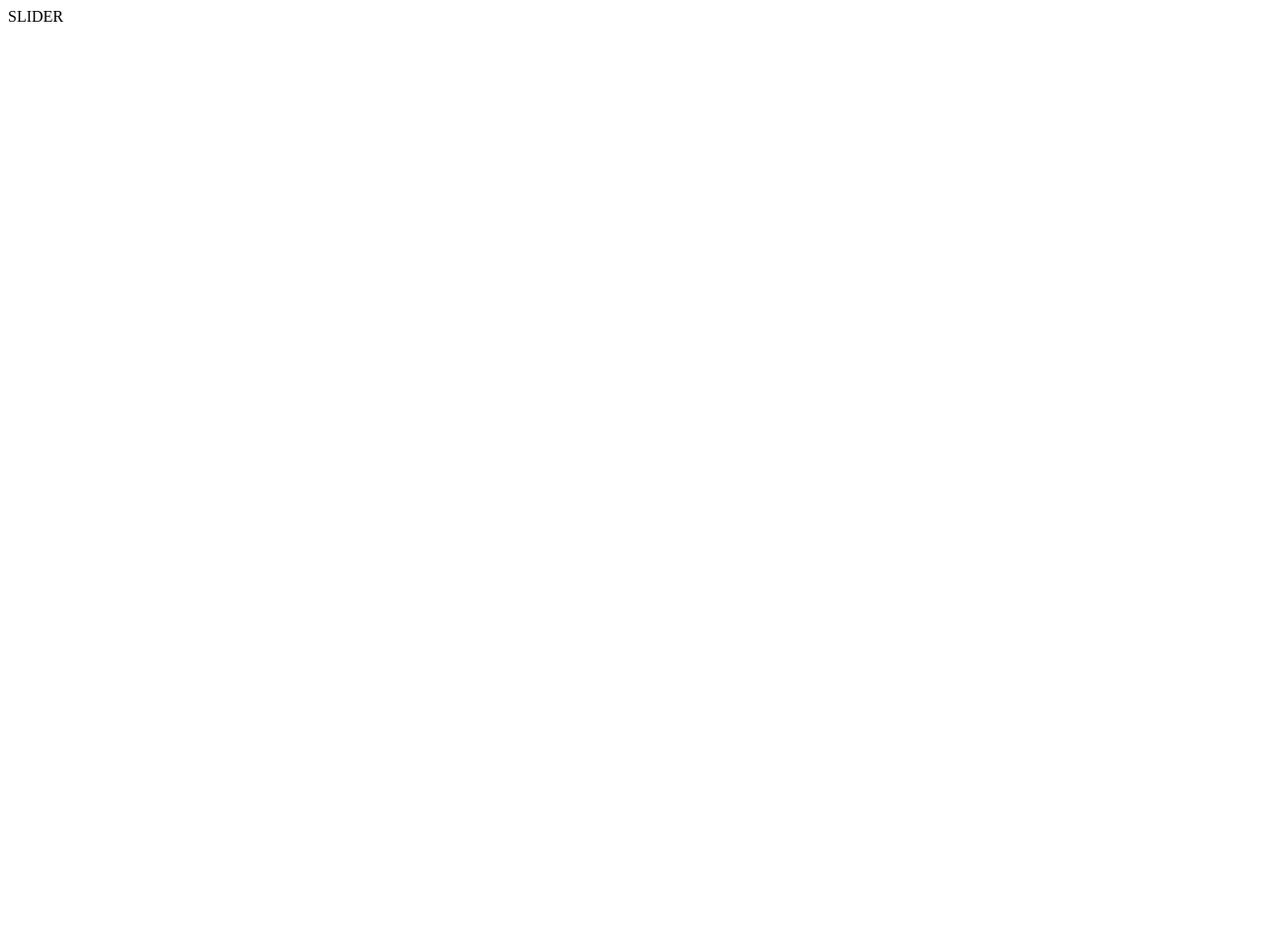
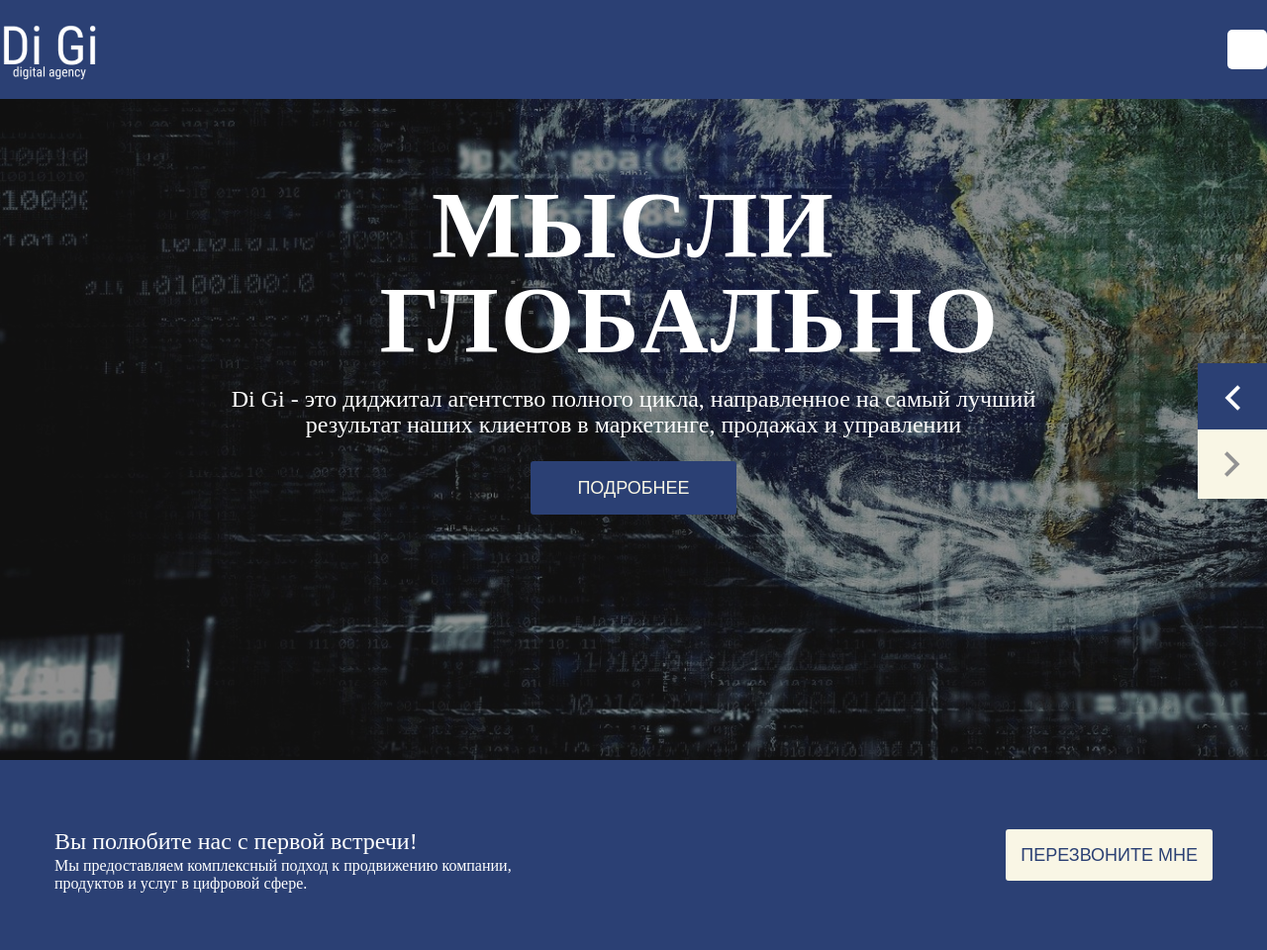
Before and after one commit to x-dew/digital-agency, a plain HTML site: page index.html in a window 1280 px wide. Shown: the whole page at 99% size. Before the commit the page ends 800 px from the top, so only its background shows below. Drawn offline with Linux system fonts and the light colour scheme.

Commit message:
Add slider

```diff
--- a/index.html
+++ b/index.html
@@ -5,11 +5,60 @@
     <meta name="viewport"
           content="width=device-width, user-scalable=no, initial-scale=1.0, maximum-scale=1.0, minimum-scale=1.0">
     <meta http-equiv="X-UA-Compatible" content="ie=edge">
+    <link rel="stylesheet" href="style.css">
     <title>Digital Agency</title>
 </head>
 <body>
-    <header class="slider">
-        SLIDER
-    </header>
+<header class="header">
+    <div class="container">
+        <div class="header__menu">
+            <div class="header__logo">
+                <img src="./img/logo.png">
+            </div>
+            <div class="header__menu-list">
+                <div class="header__menu-list-title">
+                </div>
+            </div>
+        </div>
+    </div>
+</header>
+<main class="main">
+    <!--slider start-->
+    <div class="slider">
+        <div class="slider__menu">
+            <h2 class="slider__title">МЫСЛИ ГЛОБАЛЬНО</h2>
+            <p class="slider__desp">Di Gі - это диджитал агентство
+                полного цикла, направленное на самый лучший
+                результат наших клиентов в маркетинге, продажах и управлении
+            </p>
+            <button class="slider__button" type="submit">ПОДРОБНЕЕ</button>
+        </div>
+        <div class="slider__button-slid">
+            <img src="./img/forward.png">
+        </div>
+        <div class="slider__button-slid slider__button-slid-white">
+            <img src="./img/back.png">
+        </div>
+    </div>
+    <!--slider end-->
+
+    <!--reference start-->
+    <div class="reference">
+        <div class="container-wrapper">
+            <div class="reference__list">
+                <div class="reference__list-text">
+                    <h3 class="reference__title">Вы полюбите нас с первой встречи!</h3>
+                    <p class="reference__desp">Мы предоставляем комплексный
+                        подход к продвижению компании,<br>
+                        продуктов и услуг в цифровой сфере.</p>
+                </div>
+                <div class="reference__list-tel">
+                    <button class="reference__list-button" type="submit">ПЕРЕЗВОНИТЕ МНЕ</button>
+                </div>
+            </div>
+        </div>
+    </div>
+    <!--reference end-->
+</main>
 </body>
 </html>
--- /dev/null
+++ b/style.css
@@ -0,0 +1,153 @@
+* {
+    box-sizing: border-box;
+}
+ body {
+     margin: 0;
+
+ }
+ .header {
+     background-color: #2B4074;
+     min-height: 100px;
+     position: fixed;
+     top: 0;
+     left: 0;
+     right: 0;
+     z-index: 6;
+     display: flex;
+     align-items: center;
+ }
+ .container {
+     max-width: 1300px;
+     margin: 0 auto;
+     width: 100%;
+ }
+ .header__menu {
+     display: flex;
+     align-items: center;
+     justify-content: space-between;
+ }
+ .header__menu-list-title{
+     height: 40px;
+     width: 40px;
+     background-color: white;
+     border-radius: 5px;
+ }
+ /*slider start*/
+.slider {
+    position: relative;
+    background-image: url("./img/bg-img.jpg");
+    min-height: 668px;
+    margin-top: 100px;
+    background-repeat: no-repeat;
+    background-size: cover;
+}
+.slider::after {
+    content: "";
+    position: absolute;
+    top: 0;
+    left: 0;
+    right: 0;
+    bottom: 0;
+    background: rgba(33, 33, 33, 0.5);
+
+}
+.slider__menu {
+    display: flex;
+    align-items: center;
+    flex-direction: column;
+    justify-content: center;
+    z-index: 5;
+}
+.slider__title{
+    font-size: 96px;
+    line-height: 96px;
+    letter-spacing: 2px;
+    color: white;
+    width: 513px;
+    text-align: center;
+    margin-bottom: 0;
+    z-index: 5;
+}
+.slider__desp {
+    font-size: 24px;
+    line-height: 26px;
+    width: 886px;
+    color: white;
+    text-align: center;
+    margin-top: 18px;
+    z-index: 5;
+}
+.slider__button{
+    background: #2B4074;
+    border-radius: 3px;
+    font-size: 18px;
+    line-height: 18px;
+    padding: 18px 47px;
+    border: none;
+    color: #F9F6E5;
+    z-index: 5;
+}
+.slider__button-slid {
+    height: 70px;
+    width: 70px;
+    background-color: #2B4074;
+    z-index: 5;
+    position: absolute;
+    top: 40%;
+    right: 0;
+    display: flex;
+    align-items: center;
+    justify-content: center;
+}
+.slider__button-slid-white {
+    background-color:#F9F6E5 ;
+    z-index: 5;
+    top: 50%;
+    right: 0;
+    position: absolute;
+}
+/*slider end*/
+
+/*reference start*/
+.container-wrapper {
+    max-width: 1170px;
+    margin: 0 auto;
+    width: 100%;
+}
+.reference {
+    background-color: #2B4074;
+    min-height: 192px;
+    display: flex;
+    align-items: center;
+}
+.reference__list {
+    display: flex;
+    align-items: center;
+    justify-content: space-between;
+}
+.reference__title {
+    font-weight: 500;
+    font-size: 24px;
+    line-height: 32px;
+    color: #FFFFFF;
+    margin-bottom: 0;
+}
+.reference__desp {
+    font-weight: 300;
+    font-size: 16px;
+    line-height: 18px;
+    color: #FFFFFF;
+    margin-top: 0;
+}
+.reference__list-button {
+    font-weight: 500;
+    font-size: 18px;
+    line-height: 18px;
+    color: #2B4074;
+    border-radius: 3px;
+    background: #F9F6E5;
+    padding: 17px 15px;
+border: none;
+}
+
+/*reference end*/
```
Also changed, not shown: img/back.png (added), img/bg-img.jpg (added), img/forward.png (added), img/logo.png (added), 1 other file.
